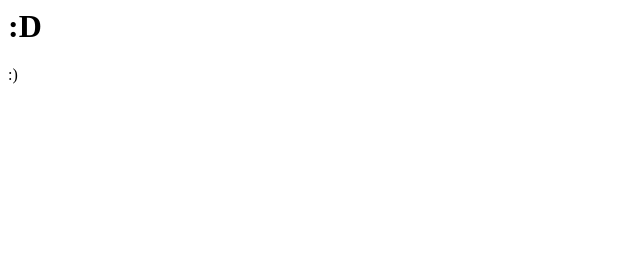
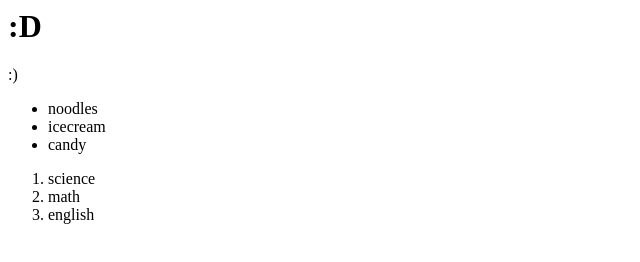
Before and after one commit to tohxinyivalencia/tempo, a plain HTML site: page index.html in a window 1280 px wide. Shown: the whole page, without its empty margins (0-640 px from the left). Drawn offline with Linux system fonts and the light colour scheme.

Commit message:
Update index.html

```diff
--- a/index.html
+++ b/index.html
@@ -9,3 +9,13 @@ hello
 :)
 </body>
 </html>
+<ul>
+  <li>noodles</li>
+  <li>icecream</li>
+  <li>candy</li>
+</ul>
+<ol>
+  <li>science</li>
+  <li>math</li>
+  <li>english</li>
+</ol>
```
